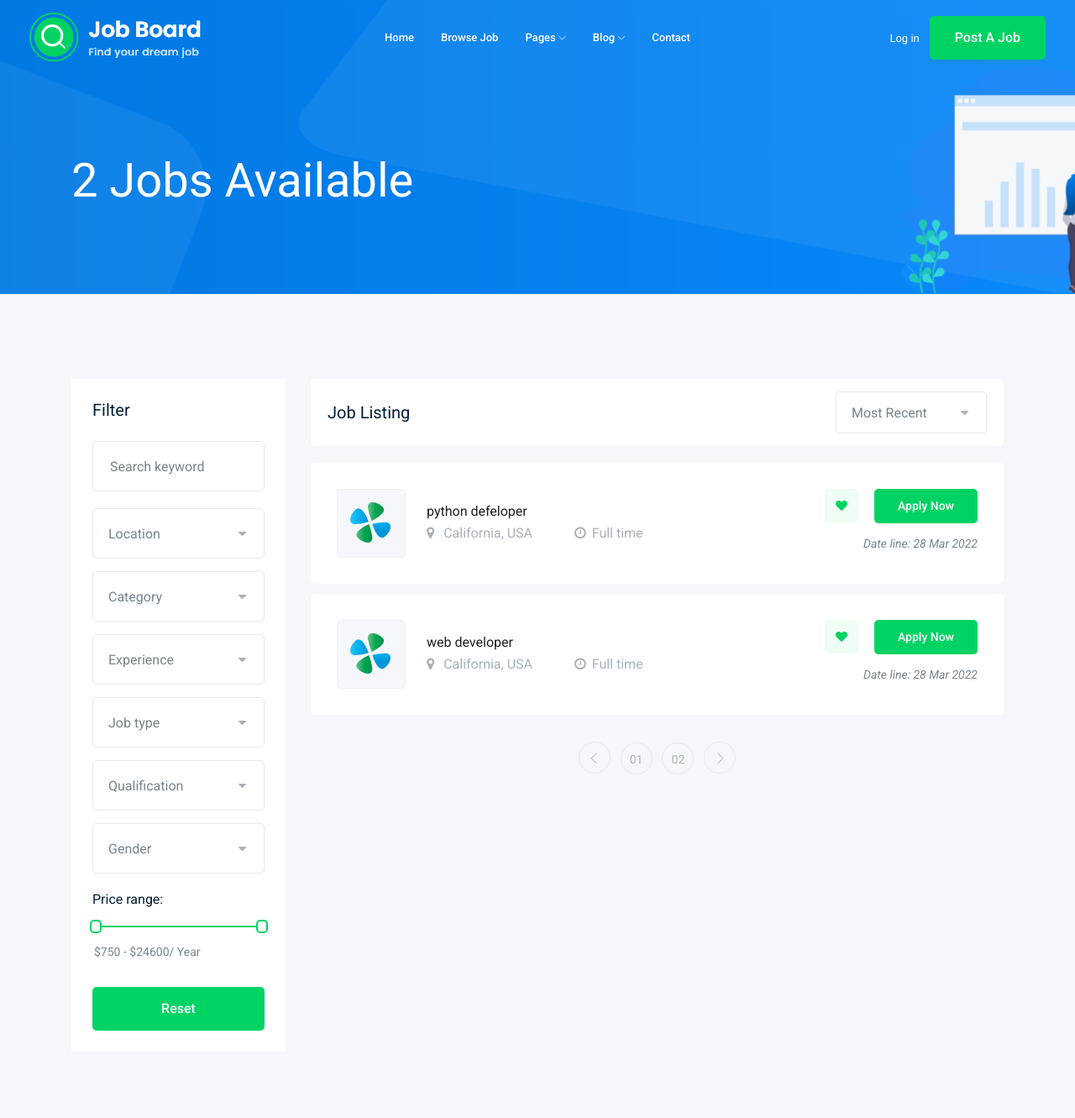
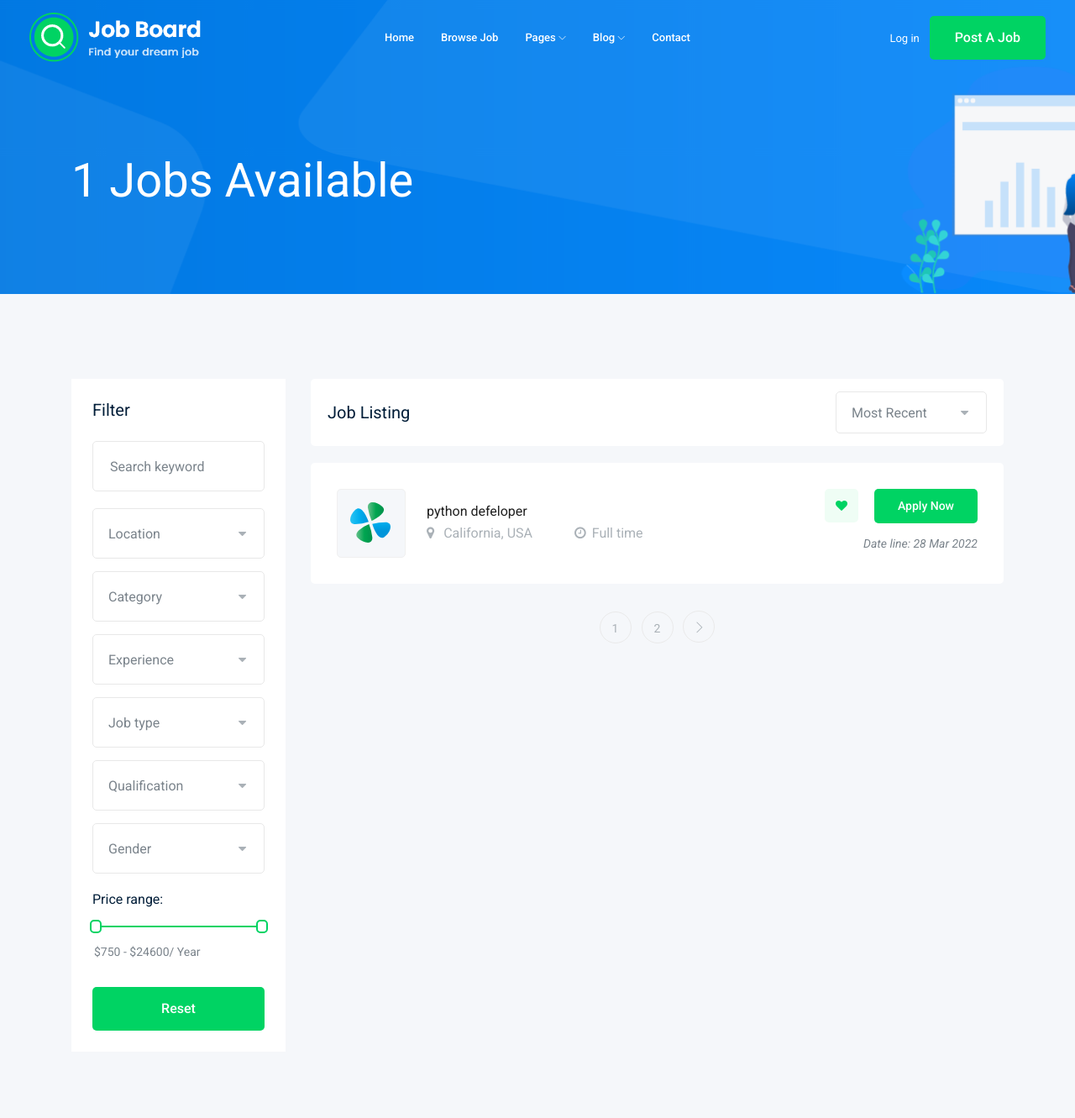
Before and after one commit to asmaasalih/Django-job-board, a Django app: page /jobs/ in a window 1280 px wide. Shown: the top 1331 px of the page at 84% size. Run offline with Django 4.2, Linux system fonts and the light colour scheme; data comes from the database, SQL or seed files in the repository; some libraries are stand-ins or nearby versions.

Commit message:
adding pagination

```diff
--- a/job/templates/job/job_list.html
+++ b/job/templates/job/job_list.html
@@ -153,18 +153,25 @@
                             </div>
                             {% endfor %}
                         </div>
+                        {% if jobs.has_other_pages %}
                         <div class="row">
                             <div class="col-lg-12">
                                 <div class="pagination_wrap">
                                     <ul>
-                                        <li><a href="#"> <i class="ti-angle-left"></i> </a></li>
-                                        <li><a href="#"><span>01</span></a></li>
-                                        <li><a href="#"><span>02</span></a></li>
-                                        <li><a href="#"> <i class="ti-angle-right"></i> </a></li>
+                                        {% if jobs.has_previous  %}
+                                            <li><a href="?page={{jobs.previous_page_number}}"> <i class="ti-angle-left"></i> </a></li>
+                                        {% endif %}
+                                        {% for i in  jobs.paginator.page_range%}
+                                        <li><a href="?page={{i}}"><span>{{i}}</span></a></li>
+                                        {% endfor %}
+                                        {% if jobs.has_next  %}
+                                            <li><a href="?page={{jobs.next_page_number}}"> <i class="ti-angle-right"></i> </a></li>
+                                        {% endif %}
                                     </ul>
                                 </div>
                             </div>
                         </div>
+                        {% endif %}
                     </div>
                 </div>
             </div>
--- a/job/views.py
+++ b/job/views.py
@@ -1,10 +1,15 @@
 from django.shortcuts import render
+from django.core.paginator import Paginator
 from .models import Job
 
 # Create your views here.
 def job_list(request):
     job_list = Job.objects.all()
-    context = {'jobs':job_list}
+    paginator = Paginator(job_list, 1)
+
+    page_number = request.GET.get('page')
+    page_obj = paginator.get_page(page_number)
+    context = {'jobs': page_obj}
     return render(request,'job/job_list.html',context)
 
 def job_detail(request,id):
```
